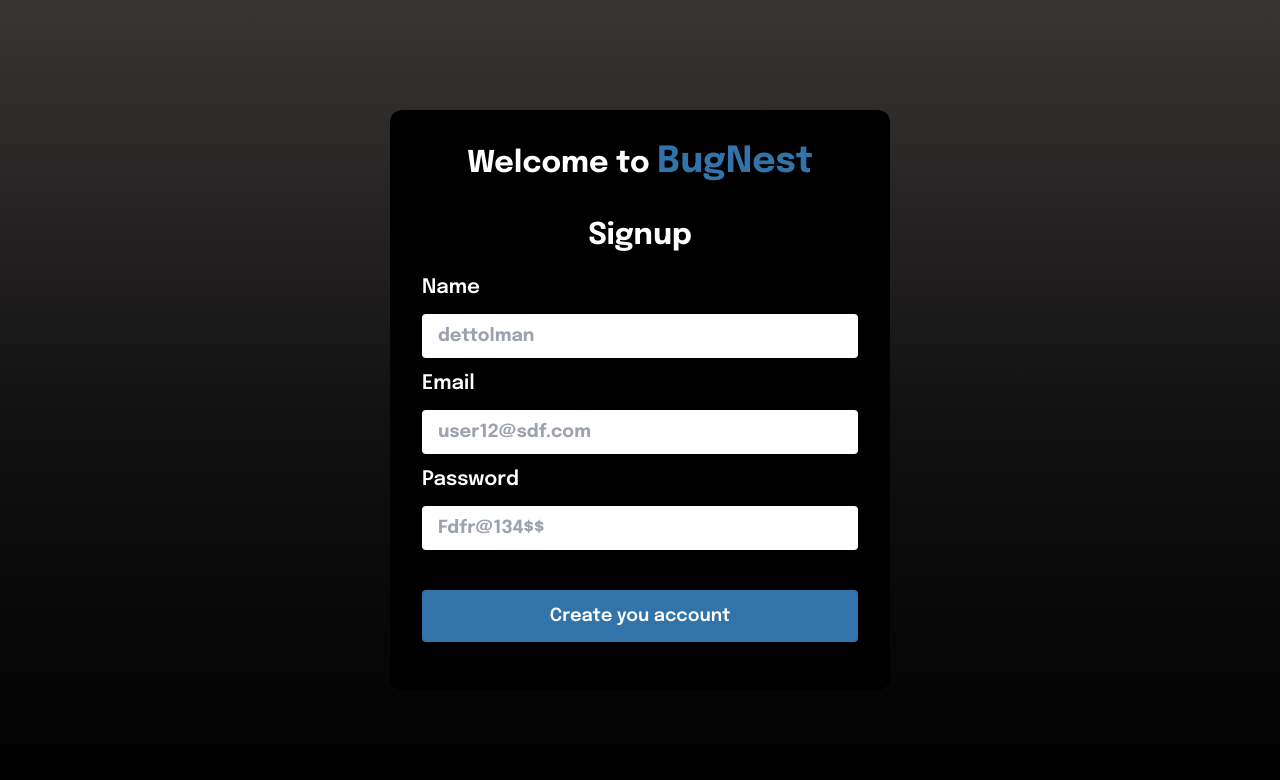
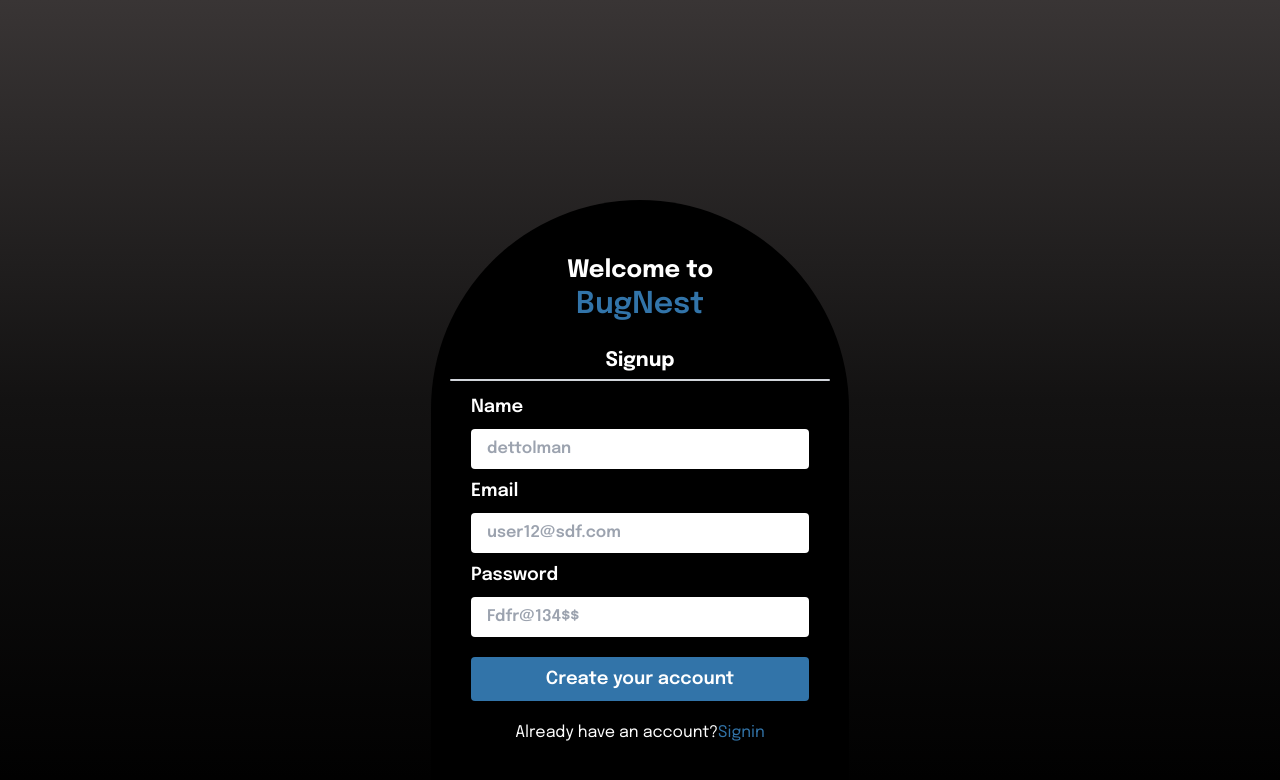
Before and after one commit to amann-codes/BugNest, a Next.js app: page /signup in a window 1280 px wide. Shown: the top 780 px of the page. Built offline with nearby package versions, Linux system fonts and the light colour scheme.

Commit message:
changed signup page design

```diff
--- a/components/components/Signup.tsx
+++ b/components/components/Signup.tsx
@@ -1,76 +1,97 @@
 "use client";
 import React, { useState } from "react";
 import { useRouter } from "next/navigation";
+
 export default function SignUp() {
   const router = useRouter();
   const [email, setEmail] = useState("");
   const [name, setName] = useState("");
   const [password, setPassword] = useState("");
+
+  const handleSignUp = async () => {
+    try {
+      const res = await fetch("/api/signup", {
+        method: "POST",
+        headers: { "Content-Type": "application/json" },
+        body: JSON.stringify({ name, email, password }),
+      });
+      console.log(res);
+    } catch (e) {
+      console.log(e);
+    }
+  };
+
   return (
-    <div className="flex items-center justify-center min-h-screen bg-gradient-to-b from-[#393535] via-[#131212] to-black">
-      <div className="w-[500px] h-max">
-        <div className="flex flex-col justify-center items-center bg-black rounded-xl pt-8 pb-12 px-8">
-          <p className="text-center text-white font-bold text-3xl mb-4">
-            Welcome to <span className="text-4xl text-[#3274a9]">BugNest</span>
-          </p>
-          <p className="text-center text-white font-bold text-3xl my-5">
+    <div className="h-screen w-screen flex flex-col items-center justify-end bg-gradient-to-b from-[#393535] via-[#131212] to-black">
+      <div className="w-[450px] flex flex-col justify-start px-4">
+        <div className="flex flex-col justify-center items-center bg-black h-[600px] rounded-t-full px-10">
+          <div className="flex flex-col justify-start items-center">
+            <p className="text-center text-white font-bold text-2xl">
+              Welcome to
+            </p>
+            <span className="text-3xl font-semibold text-[#3274a9]">BugNest</span>
+          </div>
+          <p className="text-center text-white font-bold text-xl mb-1 mt-6">
             Signup
           </p>
-          <div className="flex flex-col gap-y-10 w-full">
-            <form className="flex flex-col w-full gap-y-3">
-              <label className="text-xl text-white font-semibold">Name</label>
+          <hr className="w-[380px] h-[2px] bg-gray-300 border-0 rounded-full mb-3" />
+
+          <div className="flex flex-col gap-y-5 w-full">
+            <form className="flex flex-col w-full gap-y-2">
+              <label
+                htmlFor="name"
+                className="text-lg text-white font-semibold"
+              >
+                Name
+              </label>
               <input
-                onChange={(e) => {
-                  setName(e.target.value);
-                }}
+                id="name"
+                onChange={(e) => setName(e.target.value)}
                 type="text"
                 placeholder="dettolman"
-                className="w-full flex flex-row justify-center items-center rounded-[4px] bg-white px-4 py-2  text-lg font-bold focuse:outline-4 focus:outline-white caret-[#3274a9]"
-              ></input>
-              <label className="text-xl text-white font-semibold">Email</label>
+                className="w-full rounded-[4px] bg-white px-4 py-2 text-base font-semibold focus:outline-4 focus:outline-white caret-[#3274a9]"
+              />
+              <label
+                htmlFor="email"
+                className="text-lg text-white font-semibold"
+              >
+                Email
+              </label>
               <input
-                onChange={(e) => {
-                  setEmail(e.target.value);
-                }}
+                id="email"
+                onChange={(e) => setEmail(e.target.value)}
                 type="text"
                 placeholder="user12@sdf.com"
-                className="w-full flex flex-row justify-center items-center rounded-[4px] bg-white px-4 py-2  text-lg font-bold focuse:outline-4 focus:outline-white caret-[#3274a9]"
-              ></input>
-              <label className="text-xl text-white font-semibold">
+                className="w-full rounded-[4px] bg-white px-4 py-2 text-base font-semibold focus:outline-4 focus:outline-white caret-[#3274a9]"
+              />
+              <label
+                htmlFor="password"
+                className="text-lg text-white font-semibold"
+              >
                 Password
               </label>
               <input
-                onChange={(e) => {
-                  setPassword(e.target.value);
-                }}
+                id="password"
+                onChange={(e) => setPassword(e.target.value)}
                 type="password"
                 placeholder="Fdfr@134$$"
-                className="w-full flex flex-row justify-center items-center rounded-[4px] bg-white px-4 py-2  text-lg font-bold focuse:outline-4 focus:outline-white caret-[#3274a9]"
-              ></input>
+                className="w-full rounded-[4px] bg-white px-4 py-2 text-base font-semibold focus:outline-4 focus:outline-white caret-[#3274a9]"
+              />
             </form>
             <button
-              onClick={async () => {
-                try {
-                  const res = await fetch("/api/signup", {
-                    method: "POST",
-                    headers: { "Content-Type": "application/json" },
-                    body: JSON.stringify({
-                      name,
-                      email,
-                      password,
-                    }),
-                  });
-                  console.log({ name, email, password });
-                  console.log(res);
-                } catch (e) {
-                  console.log(e);
-                }
-              }}
-              className="w-full bg-[#3274a9] rounded-[4px] py-3 font-semibold text-lg text-white active:text-[#333333] active:bg-white"
+              onClick={handleSignUp}
+              className="w-full bg-[#3274a9] rounded-[4px] font-semibold text-lg text-white active:text-[#333333] active:bg-white py-2"
             >
-              Create you account
+              Create your account
             </button>
           </div>
+
+          <p className="text-white mt-5">
+            Already have an account?
+            <a href="/signin" className="text-[#3274a9]">
+              Signin
+            </a>
+          </p>
         </div>
       </div>
     </div>
```
